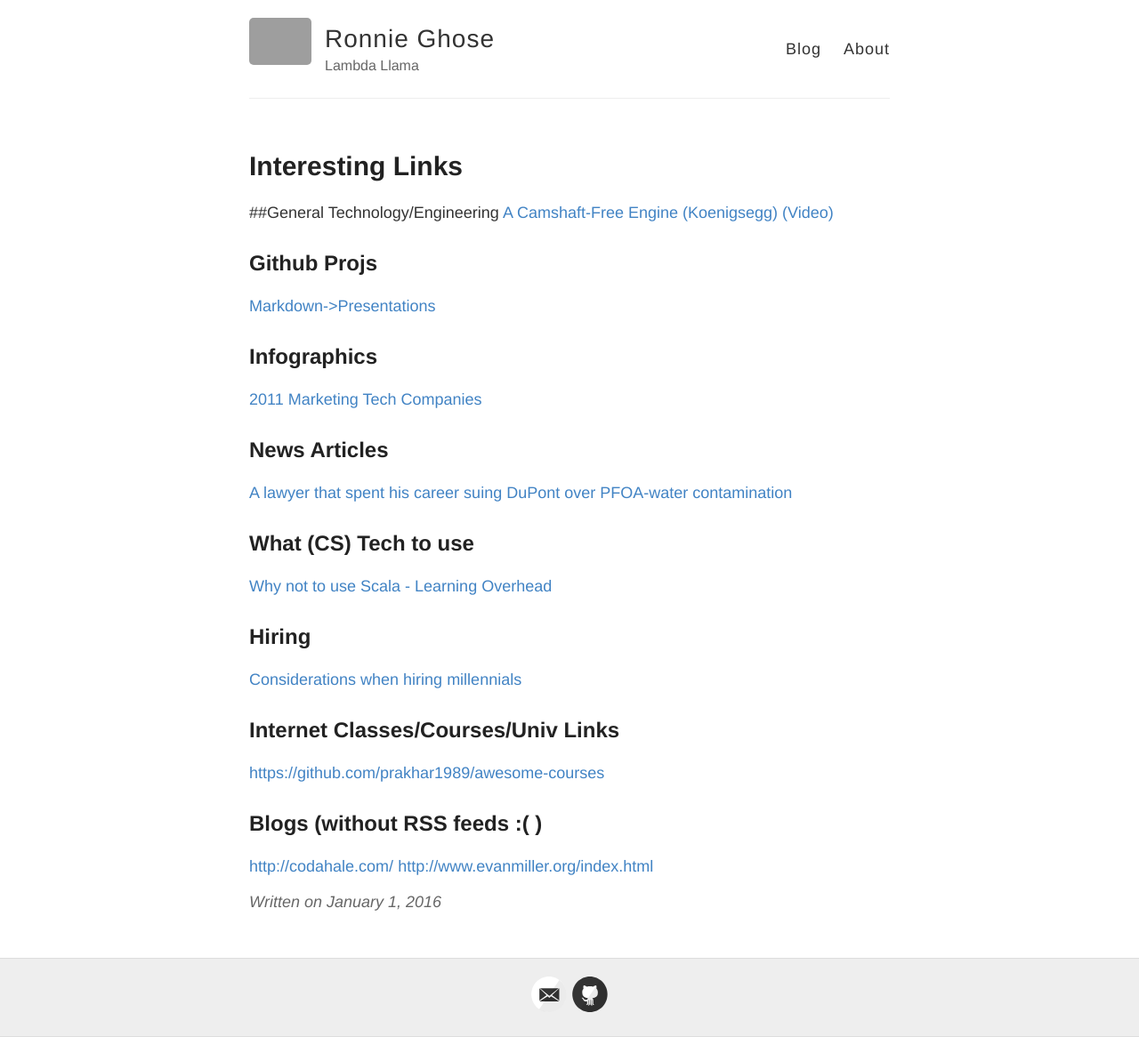
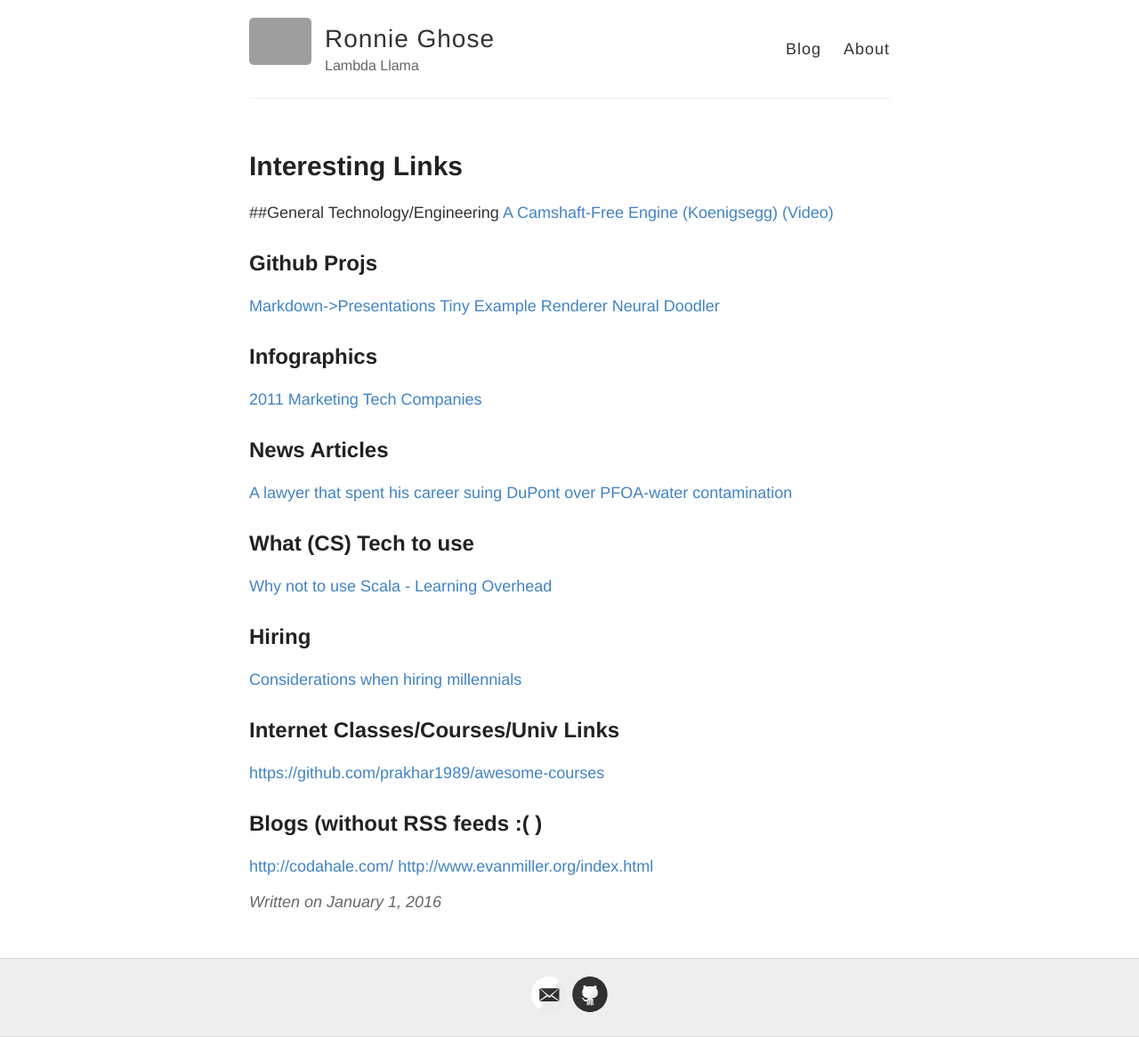
Before and after one commit to RONNCC/ronncc.github, a Jekyll site: the page built from _posts/2016-1-1-InterestingLinks.md, in a window 1280 px wide. Shown: the whole page at 89% size. Built offline with Jekyll 4.4.1, drawn with Linux system fonts in a browser that asks for light colours; comment, search, counter and statistics services are not loaded; grey boxes are pictures that could not be loaded.

Commit message:
Update 2016-1-1-InterestingLinks.md

```diff
--- a/_posts/2016-1-1-InterestingLinks.md
+++ b/_posts/2016-1-1-InterestingLinks.md
@@ -19,6 +19,8 @@ title: 'Interesting Links'
 
 ## Github Projs
 [Markdown->Presentations](https://github.com/shower/jekyller)
+[Tiny Example Renderer](https://github.com/ssloy/tinyrenderer)
+[Neural Doodler](https://github.com/alexjc/neural-doodle)
 
 ## Infographics
 [2011 Marketing Tech Companies](https://steveblank.files.wordpress.com/2011/02/marketing-tech-landscape.png)
```
